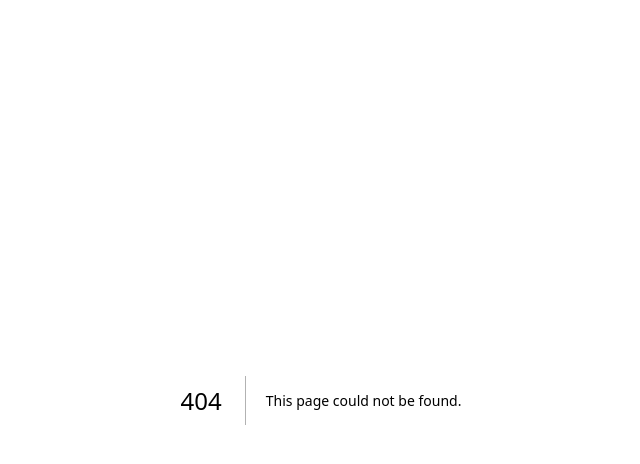
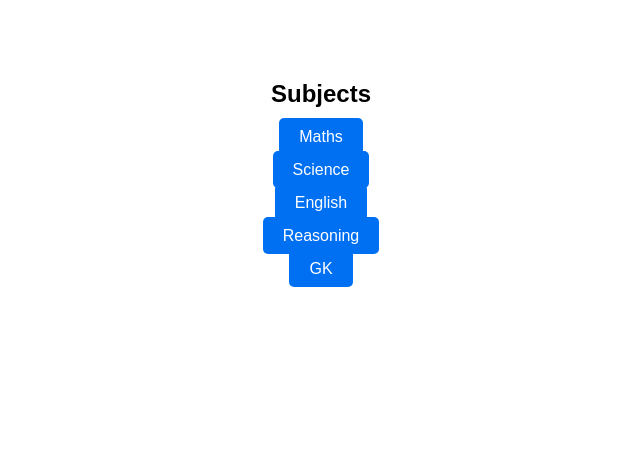
Before and after one commit to meenasakkaravarthi17/mocktest-site, a Next.js app: page /app/subjects in a window 1280 px wide. Before the commit this address had no page. Shown: the top 464 px of the page, without its empty margins (319-959 px from the left). Built offline with nearby package versions, Linux system fonts and the light colour scheme.

Commit message:
Create page.js

```diff
--- /dev/null
+++ b/app/app/subjects/page.js
@@ -0,0 +1,31 @@
+export default function Subjects() {
+
+  const subjects = [
+    { id: 1, name: "Maths" },
+    { id: 2, name: "Science" },
+    { id: 3, name: "English" },
+    { id: 4, name: "Reasoning" },
+    { id: 5, name: "GK" }
+  ];
+
+  return (
+    <div style={{textAlign:"center",marginTop:"80px"}}>
+      <h2>Subjects</h2>
+
+      {subjects.map((sub) => (
+        <div key={sub.id} style={{margin:"15px"}}>
+          <a href={`/subjects/${sub.id}`} style={{
+            padding:"10px 20px",
+            background:"#0070f3",
+            color:"white",
+            textDecoration:"none",
+            borderRadius:"5px"
+          }}>
+            {sub.name}
+          </a>
+        </div>
+      ))}
+
+    </div>
+  );
+}
```
